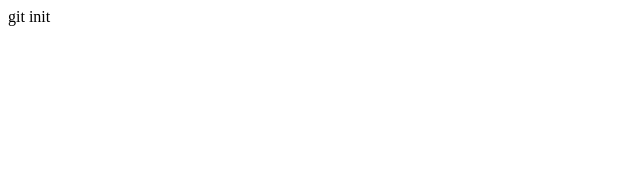
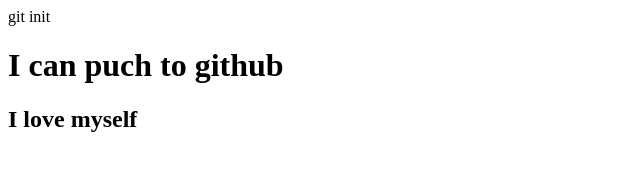
Before and after one commit to AnikBD30/my-frist-rpy, a plain HTML site: page index.html in a window 1280 px wide. Shown: the whole page, without its empty margins (0-640 px from the left). Drawn offline with Linux system fonts and the light colour scheme.

Commit message:
added header

```diff
--- a/index.html
+++ b/index.html
@@ -8,6 +8,8 @@
 
 </head>
 <body>
+<h1> I can puch to github</h1>
+<h2> I love myself </h2>
 
 </body>
 </html>
```
